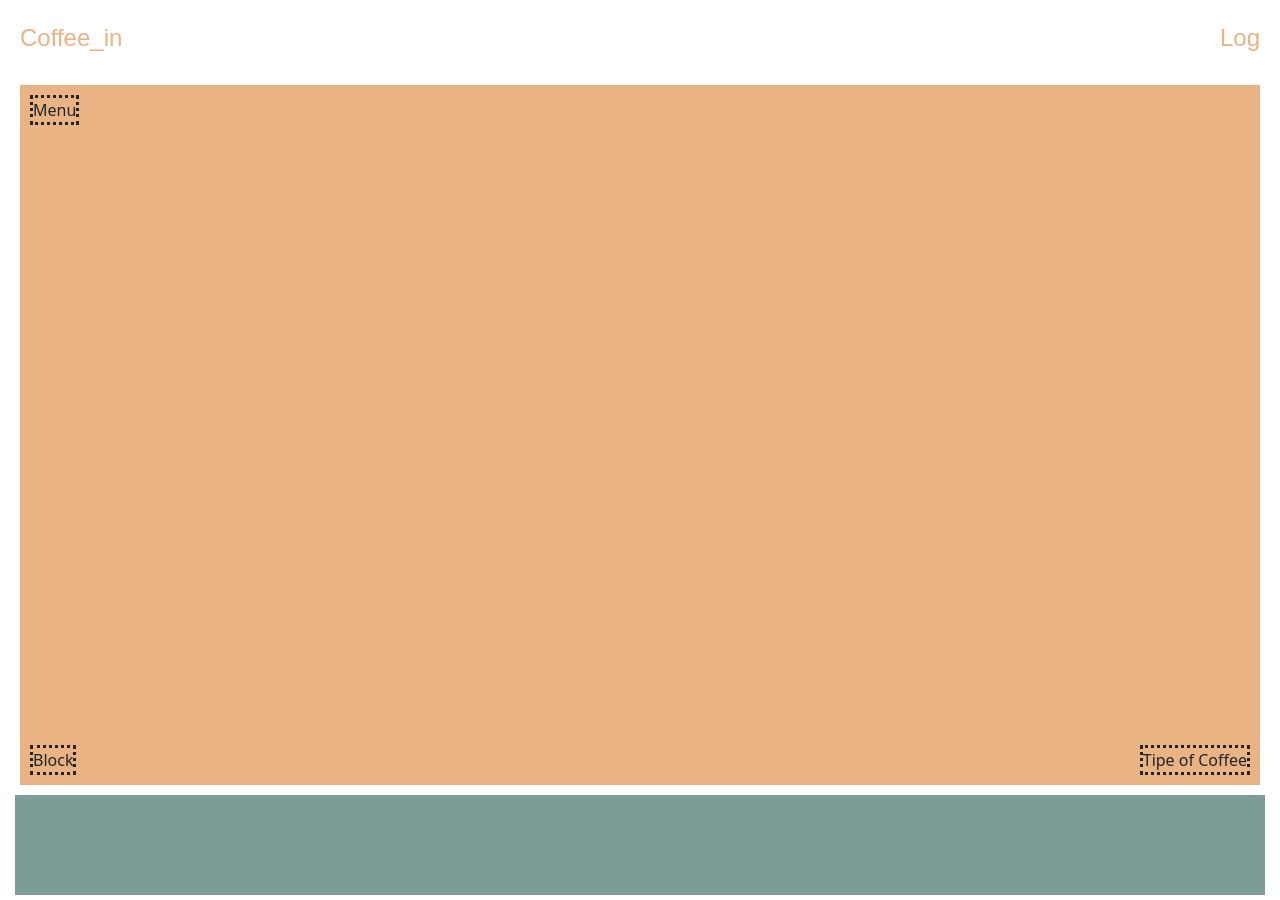
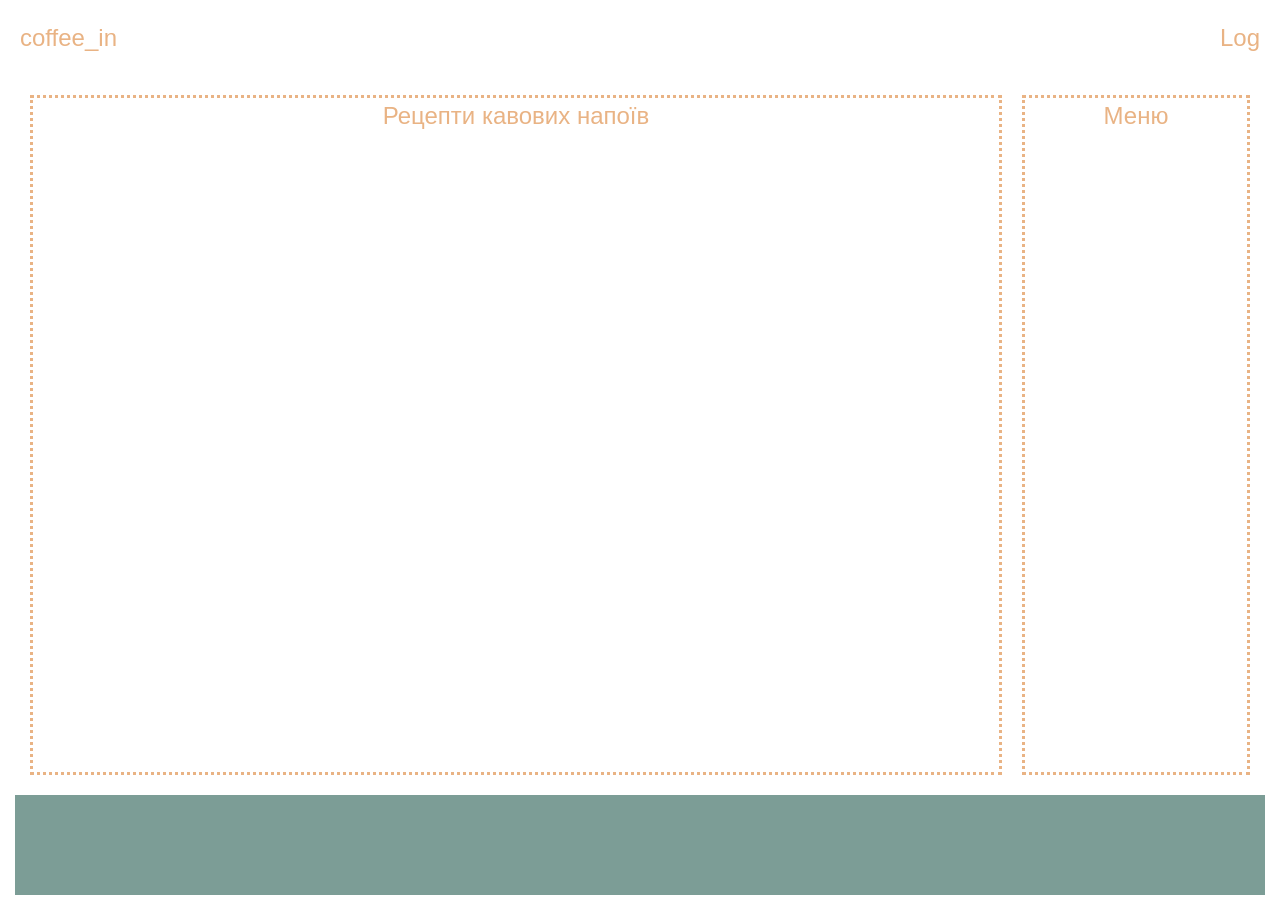
Before and after one commit to alexmais95/cook_html, a plain HTML site: page index.html in a window 1280 px wide. Drawn offline with nearby package versions, Linux system fonts and the light colour scheme.

Commit message:
chenge centre menu

```diff
--- a/index.html
+++ b/index.html
@@ -12,7 +12,7 @@
 
 <!--    Шапка з пошуком та логінном.    -->
    <div class='container_menu'>
-        <div class='logo'>
+        <div class='logo' href='#'>
             Coffee_in
        </div>
        <div class='search'></div>
@@ -25,11 +25,9 @@
 <!--    Область рецептів-->
 
     <div class='container_cent_menu'>
-        <div class='top'>
-            Menu
-        </div>
-        <div class='left'>Block</div>
-        <div class='right'>Tipe of Coffee</div>
+
+        <div class='right'>Рецепти кавових напоїв</div>
+        <div class='left'>Меню</div>
 
     </div>
 
--- a/style_css/style.css
+++ b/style_css/style.css
@@ -17,11 +17,10 @@
 /*    background: #F4F2DE;*/
     padding: 5px;
 }
-.logo: hover {
+.logo {
     height: 50px;
-}
-.logo: hover: after {
     height: 100px;
+    text-transform: lowercase;
 }
 .search {
 
@@ -38,43 +37,38 @@
     display: flex;
     justify-content: space-around;
     position: relative;
+
     margin: 10px;
     padding: 10px;
     height: 700px;
-    background: #e9b384;
+    color: #e9b384;
+/*    background: #e9b384;*/
+    font-size: 24px;
+    font-family: fantasy;
 }
 
-.top {
-     border: dotted;
-/*
-    height: 50px;
-    width: 1400px;
-*/
+
+.right {
+    border: dotted;
     position: absolute;
+    left: 0;
+    right: 20%;
+    bottom: 0;
     top: 0;
-    left: 0;
     margin: 10px;
+    z-index: 1;
+    text-align: center;
 }
-
 .left {
     border: dotted;
-/*
-    height: 500px;
-    width: 1000px;
-*/
     position: absolute;
-    left: 0;
+    right: 0;
+    left: 80%;
     bottom: 0;
+    top: 0;
     margin: 10px;
-}
-.right {
-    border: dotted;
-/*    height: 500px;*/
-    position: absolute;
-    bottom: 0;
-    right: 0;
-/*    width: 400px;*/
-    margin: 10px;
+    z-index: 3;
+    text-align: center;
 }
 .container_buttom_menu {
     margin: 5px;
```
